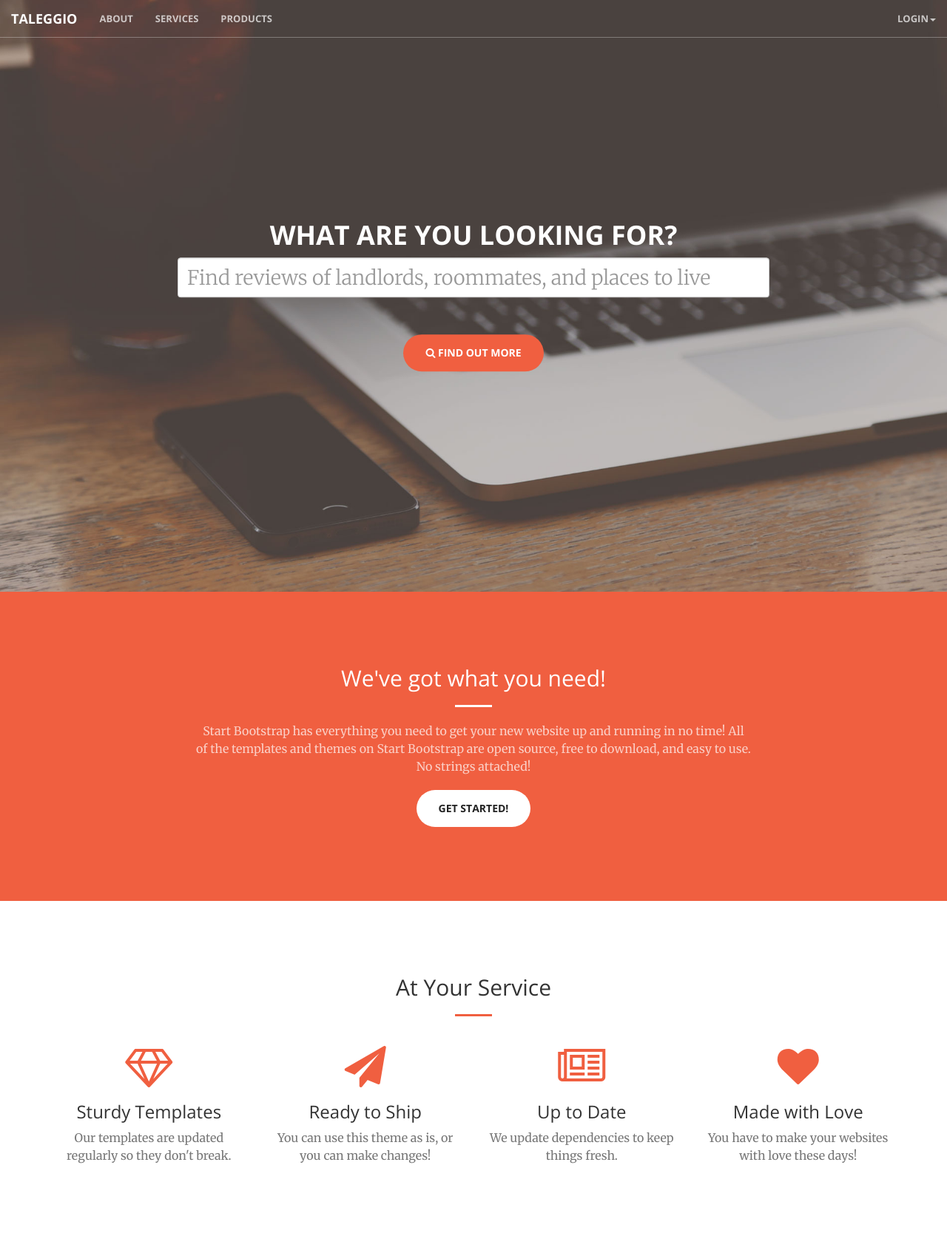
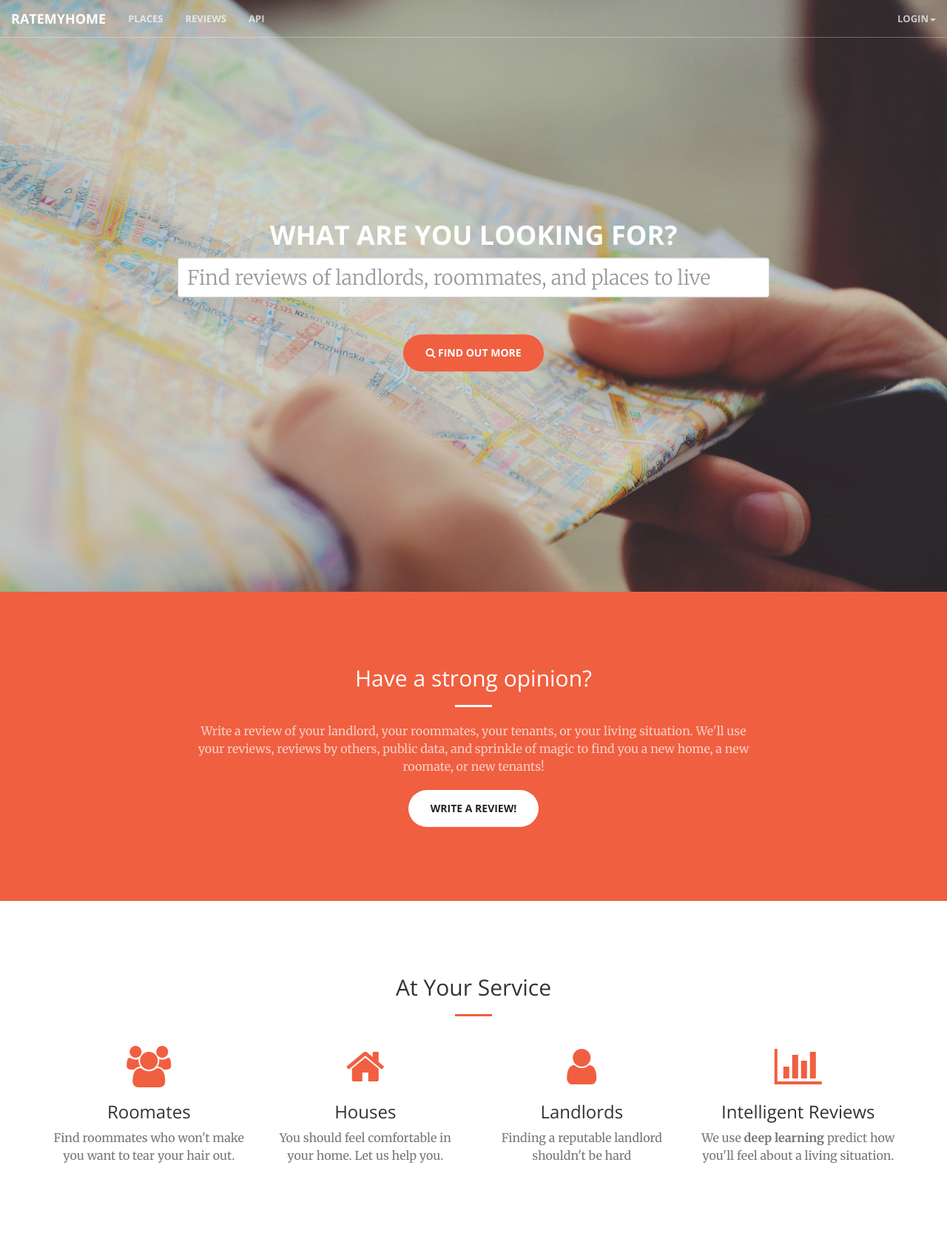
Before and after one commit to schuylerc/bitcamp15, a Django app: page / in a window 1280 px wide. Shown: the top 1671 px of the page at 74% size. Run offline with Django 3.2, Linux system fonts and the light colour scheme; some libraries are stand-ins or nearby versions.

Commit message:
Rebrand index with new copy

```diff
--- a/taleggio/templates/index.html
+++ b/taleggio/templates/index.html
@@ -10,7 +10,7 @@
     <meta name="description" content="">
     <meta name="author" content="Kunal Sarkhel">
 
-    <title>Taleggio</title>
+    <title>RateMyHome</title>
 
     <!-- Bootstrap Core CSS -->
     <link rel="stylesheet" href="{% static 'css/index-bootstrap.min.css' %}" type="text/css">
@@ -47,20 +47,20 @@
                     <span class="icon-bar"></span>
                     <span class="icon-bar"></span>
                 </button>
-                <a class="navbar-brand page-scroll" href="#page-top">Taleggio</a>
+                <a class="navbar-brand page-scroll" href="{% url 'index' %}">RateMyHome</a>
             </div>
 
             <!-- Collect the nav links, forms, and other content for toggling -->
             <div class="collapse navbar-collapse" id="bs-example-navbar-collapse-1">
                <ul class="nav navbar-nav">
                     <li>
-                        <a class="page-scroll" href="#about">About</a>
+                        <a class="page-scroll" href="{% url 'dwelling-list' %}">Places</a>
                     </li>
                     <li>
-                        <a class="page-scroll" href="#services">Services</a>
+                        <a class="page-scroll" href="">Reviews</a>
                     </li>
                     <li>
-                        <a class="page-scroll" href="#portfolio">Products</a>
+                        <a class="page-scroll" href="/api/v1/">API</a>
                     </li>
                </ul>
                 <ul class="nav navbar-nav navbar-right">
@@ -106,10 +106,10 @@
         <div class="container">
             <div class="row">
                 <div class="col-lg-8 col-lg-offset-2 text-center">
-                    <h2 class="section-heading">We've got what you need!</h2>
+                    <h2 class="section-heading">Have a strong opinion?</h2>
                     <hr class="light">
-                    <p class="text-faded">Start Bootstrap has everything you need to get your new website up and running in no time! All of the templates and themes on Start Bootstrap are open source, free to download, and easy to use. No strings attached!</p>
-                    <a href="#" class="btn btn-default btn-xl">Get Started!</a>
+                    <p class="text-faded">Write a review of your landlord, your roommates, your tenants, or your living situation. We'll use your reviews, reviews by others, public data, and sprinkle of magic to find you a new home, a new roomate, or new tenants!</p>
+                    <a href="#" class="btn btn-default btn-xl">Write a Review!</a>
                 </div>
             </div>
         </div>
@@ -128,30 +128,30 @@
             <div class="row">
                 <div class="col-lg-3 col-md-6 text-center">
                     <div class="service-box">
-                        <i class="fa fa-4x fa-diamond wow bounceIn text-primary"></i>
-                        <h3>Sturdy Templates</h3>
-                        <p class="text-muted">Our templates are updated regularly so they don't break.</p>
+                        <i class="fa fa-4x fa-group -o wow bounceIn text-primary"></i>
+                        <h3>Roomates</h3>
+                        <p class="text-muted">Find roommates who won't make you want to tear your hair out.</p>
                     </div>
                 </div>
                 <div class="col-lg-3 col-md-6 text-center">
                     <div class="service-box">
-                        <i class="fa fa-4x fa-paper-plane wow bounceIn text-primary" data-wow-delay=".1s"></i>
-                        <h3>Ready to Ship</h3>
-                        <p class="text-muted">You can use this theme as is, or you can make changes!</p>
+                        <i class="fa fa-4x fa-home wow bounceIn text-primary" data-wow-delay=".1s"></i>
+                        <h3>Houses</h3>
+                        <p class="text-muted">You should feel comfortable in your home. Let us help you.</p>
                     </div>
                 </div>
                 <div class="col-lg-3 col-md-6 text-center">
                     <div class="service-box">
-                        <i class="fa fa-4x fa-newspaper-o wow bounceIn text-primary" data-wow-delay=".2s"></i>
-                        <h3>Up to Date</h3>
-                        <p class="text-muted">We update dependencies to keep things fresh.</p>
+                        <i class="fa fa-4x fa-user wow bounceIn text-primary" data-wow-delay=".2s"></i>
+                        <h3>Landlords</h3>
+                        <p class="text-muted">Finding a reputable landlord shouldn't be hard</p>
                     </div>
                 </div>
                 <div class="col-lg-3 col-md-6 text-center">
                     <div class="service-box">
-                        <i class="fa fa-4x fa-heart wow bounceIn text-primary" data-wow-delay=".3s"></i>
-                        <h3>Made with Love</h3>
-                        <p class="text-muted">You have to make your websites with love these days!</p>
+                        <i class="fa fa-4x fa-bar-chart wow bounceIn text-primary" data-wow-delay=".3s"></i>
+                        <h3>Intelligent Reviews</h3>
+                        <p class="text-muted">We use <strong>deep learning</strong> predict how you'll feel about a living situation.</p>
                     </div>
                 </div>
             </div>
@@ -258,8 +258,8 @@
     <aside class="bg-dark">
         <div class="container text-center">
             <div class="call-to-action">
-                <h2>Free Download at Start Bootstrap!</h2>
-                <a href="#" class="btn btn-default btn-xl wow tada">Download Now!</a>
+                <h2>Are you a developer?</h2>
+                <a href="#" class="btn btn-default btn-xl wow tada">Check out our API!</a>
             </div>
         </div>
     </aside>
@@ -268,17 +268,28 @@
         <div class="container">
             <div class="row">
                 <div class="col-lg-8 col-lg-offset-2 text-center">
-                    <h2 class="section-heading">Let's Get In Touch!</h2>
+                    <h2 class="section-heading">Like Our Idea?</h2>
                     <hr class="primary">
-                    <p>Ready to start your next project with us? That's great! Give us a call or send us an email and we will get back to you as soon as possible!</p>
+                    <p>Want to give a suggestion, invest in us, or give us an award? That's great! Give us a call or send us an email and we will get back to you as soon as possible!</p>
                 </div>
                 <div class="col-lg-4 col-lg-offset-2 text-center">
                     <i class="fa fa-phone fa-3x wow bounceIn"></i>
-                    <p>123-456-6789</p>
+                    <p>571-263-0125</p>
                 </div>
                 <div class="col-lg-4 text-center">
                     <i class="fa fa-envelope-o fa-3x wow bounceIn" data-wow-delay=".1s"></i>
-                    <p><a href="mailto:your-email@your-domain.com">feedback@startbootstrap.com</a></p>
+                    <p><a href="mailto:ksarkhel@gmu.edu">ksarkhel@gmu.edu</p>
+                </div>
+            </div>
+        </div>
+        <div class="container">
+            <div class="row">
+                <div class="col-lg-4 col-lg-offset-4 text-center">
+                    <p><img src="http://bitca.mp/img/bitcamp-logo-icon.svg" alt-text="bitcamp2015" /></p>
+                </div>
+                <div class="col-lg-8 col-lg-offset-2 text-center">
+                    <p class="text-muted">Built at <a href="http://bitca.mp/">bitcamp</a> <a href="http://bitcamp15.challengepost.com/">2015</a> by Kunal Sarkhel, Heather Johnson, Schuyler Cumbie, Chris Bednar, &amp; Daniel Krinke.</p>
+                    <p class="text-muted">&copy; 2015, All Rights Reserved. The <a href="https://github.com/schuylerc/bitcamp15">source code</a> is available on Github under the Apache 2.0 License.</p>
                 </div>
             </div>
         </div>
```
Also changed, not shown: taleggio/static/img/header.jpg.
